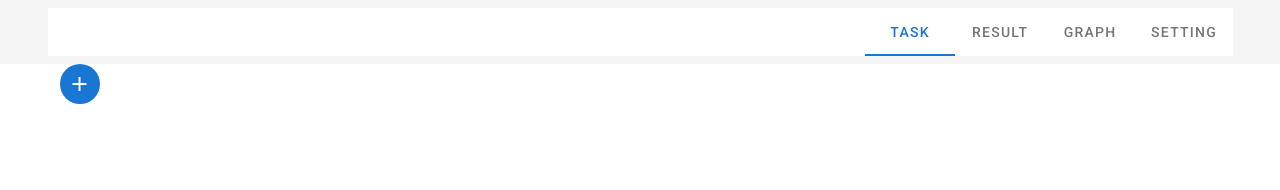
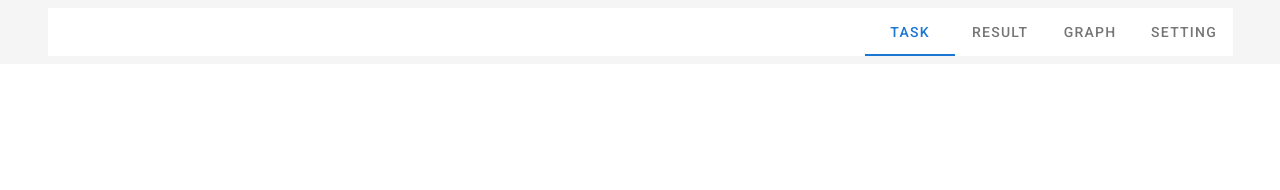
Before and after one commit to afujiu/PostitPomodoroRubberduckLifeHacker, a Nuxt app in the folder nuxt/: page / in a window 1280 px wide. Shown: the top 190 px of the page. Built offline with nearby package versions, Linux system fonts and the light colour scheme.

Commit message:
テスト

```diff
--- a/nuxt/pages/index.vue
+++ b/nuxt/pages/index.vue
@@ -15,16 +15,7 @@
           </v-row>
         </v-container>
       </v-app-bar>
-      <v-container>
-        <v-row>
-          <v-col cols="12"></v-col>
-          <v-col cols="12" class="pa-0 ma-0 my-5 py-5">
-            <tabs-task v-if="tab == 0"></tabs-task>
-            <tabs-result v-if="tab == 1"></tabs-result>
-            <tabs-graph v-if="tab == 2"></tabs-graph>
-          </v-col>
-        </v-row>
-      </v-container>
+      <v-container> </v-container>
     </v-main>
   </v-app>
 </template>
```
